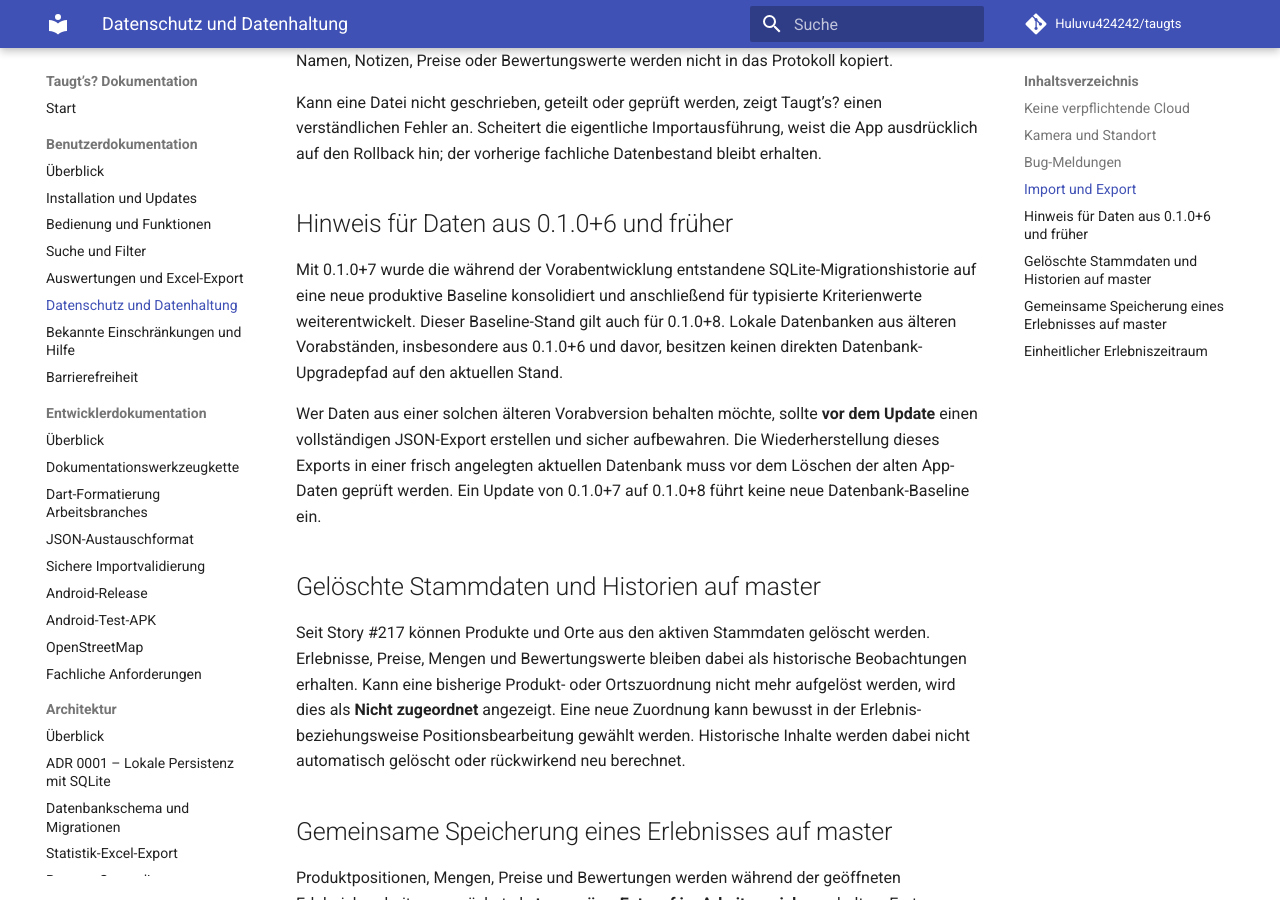
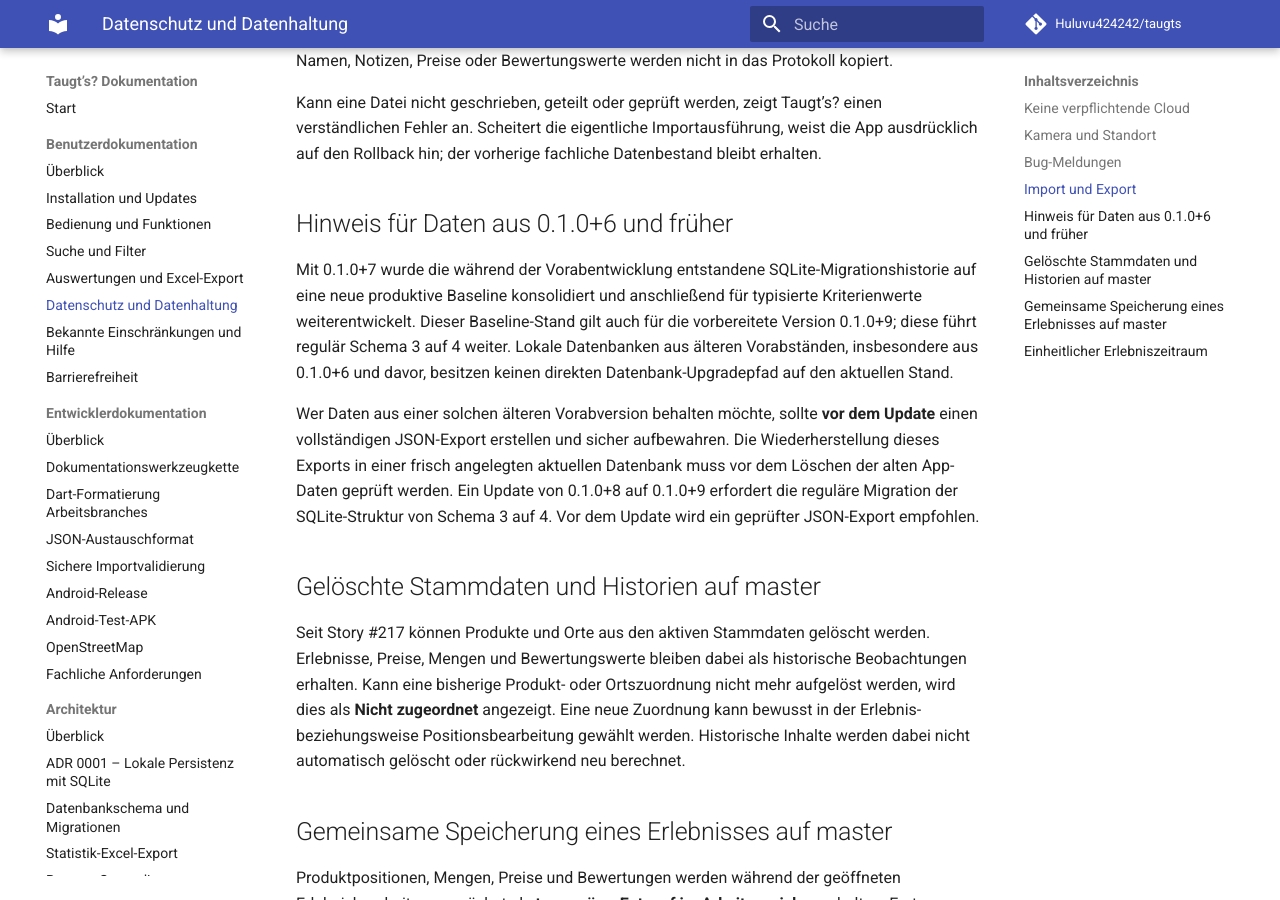
Before and after one commit to Huluvu424242/taugts, an MkDocs documentation site: the page built from docs/benutzer/datenhaltung.md, in a window 1280 px wide and 900 px high, scrolled down 2879 px. Built offline with MkDocs 1.6.1 and Material for MkDocs 9.7.7, drawn with Linux system fonts in a browser that asks for light colours; comment, search, counter and statistics services are not loaded.

Commit message:
Story #252: Releaseangaben 0.1.0+9 aktualisieren

```diff
--- a/docs/benutzer/datenhaltung.md
+++ b/docs/benutzer/datenhaltung.md
@@ -48,9 +48,9 @@ Kann eine Datei nicht geschrieben, geteilt oder geprüft werden, zeigt Taugt’s
 
 ## Hinweis für Daten aus 0.1.0+6 und früher
 
-Mit 0.1.0+7 wurde die während der Vorabentwicklung entstandene SQLite-Migrationshistorie auf eine neue produktive Baseline konsolidiert und anschließend für typisierte Kriterienwerte weiterentwickelt. Dieser Baseline-Stand gilt auch für 0.1.0+8. Lokale Datenbanken aus älteren Vorabständen, insbesondere aus 0.1.0+6 und davor, besitzen keinen direkten Datenbank-Upgradepfad auf den aktuellen Stand.
+Mit 0.1.0+7 wurde die während der Vorabentwicklung entstandene SQLite-Migrationshistorie auf eine neue produktive Baseline konsolidiert und anschließend für typisierte Kriterienwerte weiterentwickelt. Dieser Baseline-Stand gilt auch für die vorbereitete Version 0.1.0+9; diese führt regulär Schema 3 auf 4 weiter. Lokale Datenbanken aus älteren Vorabständen, insbesondere aus 0.1.0+6 und davor, besitzen keinen direkten Datenbank-Upgradepfad auf den aktuellen Stand.
 
-Wer Daten aus einer solchen älteren Vorabversion behalten möchte, sollte **vor dem Update** einen vollständigen JSON-Export erstellen und sicher aufbewahren. Die Wiederherstellung dieses Exports in einer frisch angelegten aktuellen Datenbank muss vor dem Löschen der alten App-Daten geprüft werden. Ein Update von 0.1.0+7 auf 0.1.0+8 führt keine neue Datenbank-Baseline ein.
+Wer Daten aus einer solchen älteren Vorabversion behalten möchte, sollte **vor dem Update** einen vollständigen JSON-Export erstellen und sicher aufbewahren. Die Wiederherstellung dieses Exports in einer frisch angelegten aktuellen Datenbank muss vor dem Löschen der alten App-Daten geprüft werden. Ein Update von 0.1.0+8 auf 0.1.0+9 erfordert die reguläre Migration der SQLite-Struktur von Schema 3 auf 4. Vor dem Update wird ein geprüfter JSON-Export empfohlen.
 
 ## Gelöschte Stammdaten und Historien auf master
 
```
